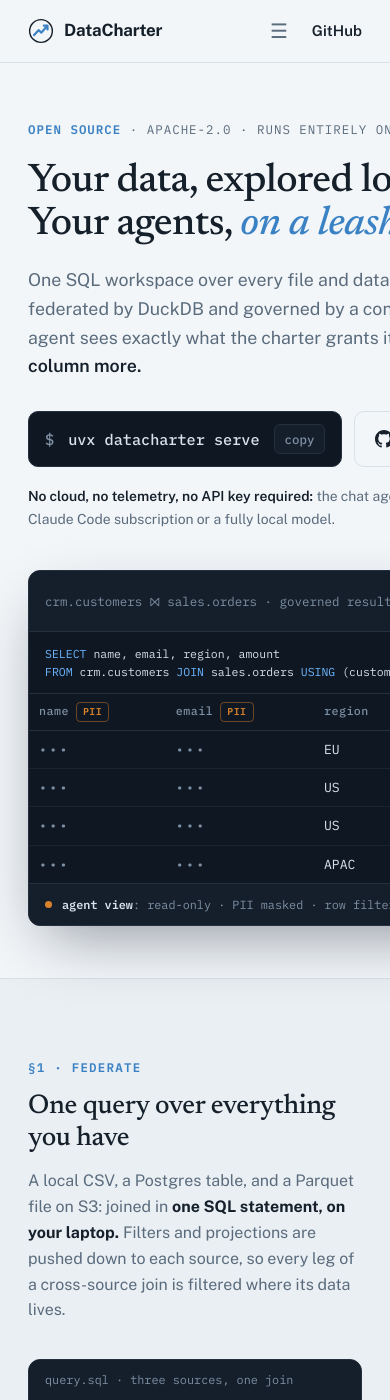
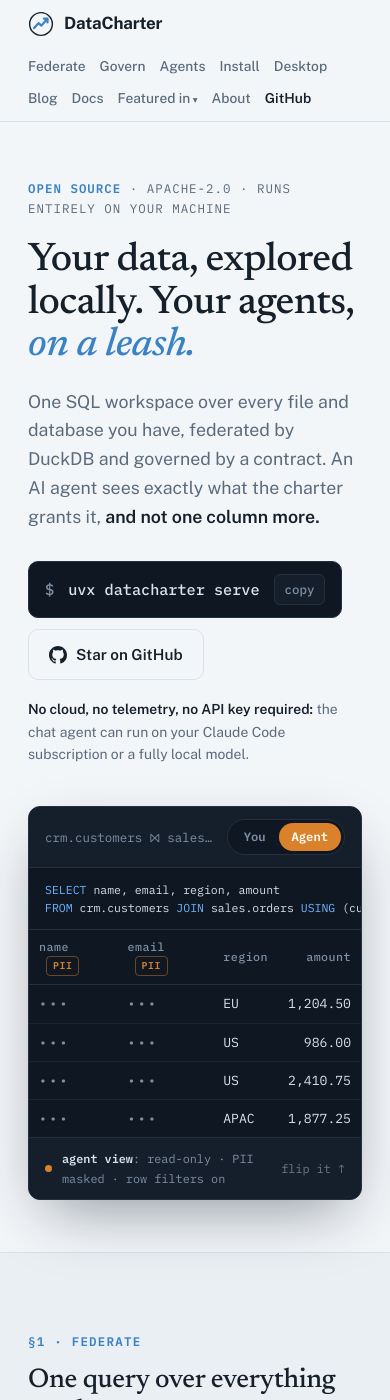
Before and after one commit to datacharter/datacharter, a Jekyll site: the page docs/index.html, which Jekyll copies as it is, in a window 390 px wide and 1400 px high. Built offline with Jekyll 4.4.1, drawn with Linux system fonts in a browser that asks for light colours.

Commit message:
fix: mobile layout — page no longer overflows the viewport; real nav links replace the hamburger

```diff
--- a/docs/index.html
+++ b/docs/index.html
@@ -83,13 +83,6 @@
   .dd-menu a { padding: 8px 12px; border-radius: 7px; color: var(--muted); font-size: 0.9rem; font-weight: 500; }
   .dd-menu a:hover { background: var(--paper-2); color: var(--ink); text-decoration: none; }
   .dd-menu .dd-note { font-family: var(--mono); font-size: 0.66rem; letter-spacing: 0.08em; text-transform: uppercase; color: var(--muted); padding: 6px 12px 3px; }
-  .mnav { display: none; }
-  .mnav summary::after { content: none; }
-  .mnav summary { font-size: 1.25rem; line-height: 1; padding: 4px 2px; }
-  .mnav .dd-menu { max-height: 72vh; overflow-y: auto; min-width: 210px; }
-  @media (max-width: 560px) {
-    .mnav { display: block; }
-  }
 
   /* hero */
   .hero { padding: 84px 0 72px; }
@@ -106,6 +99,8 @@
   .lede b { color: var(--ink); font-weight: 600; }
   .inst a.dl { color: var(--accent, #3B82C4); font-weight: 600; font-size: 0.92rem; }
   .inst .lab em { font-style: normal; font-size: 0.62rem; letter-spacing: 0.08em; text-transform: uppercase; opacity: 0.75; border: 1px solid currentColor; border-radius: 999px; padding: 1px 6px; margin-left: 6px; }
+  .gov-body, .gov-scroll { overflow-x: auto; }
+  .cmd { max-width: 100%; }
   .cta-row { display: flex; flex-wrap: wrap; gap: 12px; align-items: stretch; margin-bottom: 18px; }
   .cmd {
     display: inline-flex; align-items: center; gap: 14px;
@@ -131,7 +126,7 @@
   .hero-note b { color: var(--ink); font-weight: 600; }
 
   /* the governed grid (signature) */
-  .gov { border: 1px solid var(--panel-line); border-radius: var(--r); background: var(--panel); overflow: hidden; box-shadow: 0 24px 60px -18px rgba(9, 20, 34, 0.45); }
+  .gov { min-width: 0; max-width: 100%; border: 1px solid var(--panel-line); border-radius: var(--r); background: var(--panel); overflow: hidden; box-shadow: 0 24px 60px -18px rgba(9, 20, 34, 0.45); }
   .gov-top { display: flex; align-items: center; gap: 12px; padding: 12px 16px; border-bottom: 1px solid var(--panel-line); background: var(--panel-2); }
   .gov-title { font-family: var(--mono); font-size: 0.78rem; color: var(--panel-muted); flex: 1; min-width: 0; overflow: hidden; text-overflow: ellipsis; white-space: nowrap; }
   .switch { display: inline-flex; border: 1px solid var(--panel-line); border-radius: 999px; padding: 3px; background: var(--panel); cursor: pointer; font: inherit; }
@@ -284,16 +279,20 @@
   /* responsive */
   @media (max-width: 980px) {
     .hero { padding: 56px 0 52px; }
-    .hero-grid { grid-template-columns: 1fr; gap: 40px; }
-    .fed-grid, .gov2, .work-grid { grid-template-columns: 1fr; gap: 28px; }
-    .tools { grid-template-columns: repeat(2, 1fr); }
-    .install-cols { grid-template-columns: 1fr; }
+    .hero-grid { grid-template-columns: minmax(0, 1fr); gap: 40px; }
+    .fed-grid, .gov2, .work-grid { grid-template-columns: minmax(0, 1fr); gap: 28px; }
+    .tools { grid-template-columns: repeat(2, minmax(0, 1fr)); }
+    .install-cols { grid-template-columns: minmax(0, 1fr); }
     .checks { columns: 1; }
   }
   @media (max-width: 560px) {
     body { font-size: 16px; }
-    .tools { grid-template-columns: 1fr; }
-    .nav a.nl, .nav .dd:not(.mnav) { display: none; }
+    .tools { grid-template-columns: minmax(0, 1fr); }
+    /* Real nav on phones too: brand on its own row, links wrap beneath it. */
+    .nav { flex-wrap: wrap; height: auto; gap: 9px 14px; padding-top: 10px; padding-bottom: 12px; }
+    .nav-spacer { flex-basis: 100%; height: 0; }
+    .nav a.nl, .nav .dd summary, .nav a.gh { font-size: 0.86rem; }
+    .dd-menu { min-width: 190px; max-height: 70vh; overflow-y: auto; }
     .gov-sql { font-size: 0.72rem; }
     .grid th, .grid td { padding: 8px 10px; }
   }
@@ -333,27 +332,6 @@
       </div>
     </details>
     <a class="nl" href="#about">About</a>
-    <details class="dd mnav">
-      <summary aria-label="Menu">☰</summary>
-      <div class="dd-menu">
-        <a href="#federate">Federate</a>
-        <a href="#govern">Govern</a>
-        <a href="#agents">Agents</a>
-        <a href="#install">Install</a>
-        <a href="/desktop.html">Desktop app</a>
-        <a href="/blog/">Blog</a>
-        <a href="/quickstart.html">Docs</a>
-        <a href="#about">About</a>
-        <span class="dd-note">Listed in</span>
-        <a href="https://github.com/davidgasquez/awesome-duckdb">awesome-duckdb</a>
-        <a href="https://github.com/punkpeye/awesome-mcp-servers">awesome-mcp-servers</a>
-        <a href="https://pypi.org/project/datacharter/">PyPI</a>
-        <a href="https://github.com/datacharter/homebrew-tap">Homebrew</a>
-        <a href="https://registry.modelcontextprotocol.io">Official MCP Registry</a>
-        <a href="https://glama.ai/mcp/servers/datacharter/datacharter">Glama</a>
-        <a href="https://github.com/marketplace/actions/datacharter-data-checks">GitHub Marketplace</a>
-      </div>
-    </details>
     <a class="gh" href="https://github.com/datacharter/datacharter">GitHub</a>
   </div>
 </div>
```
